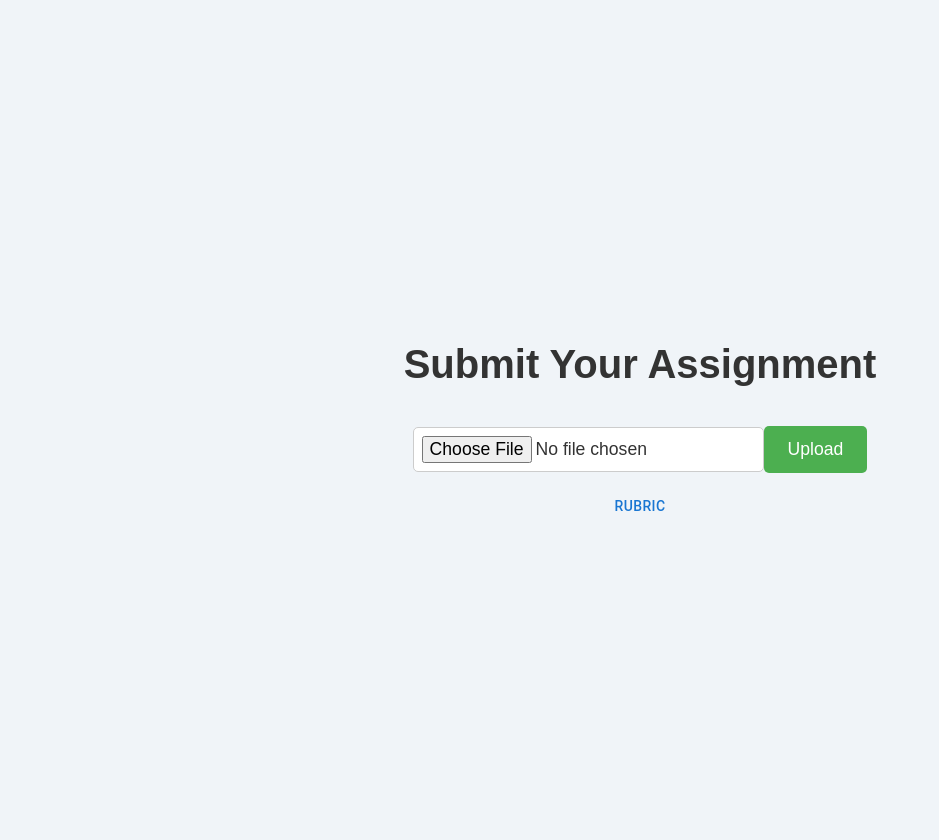
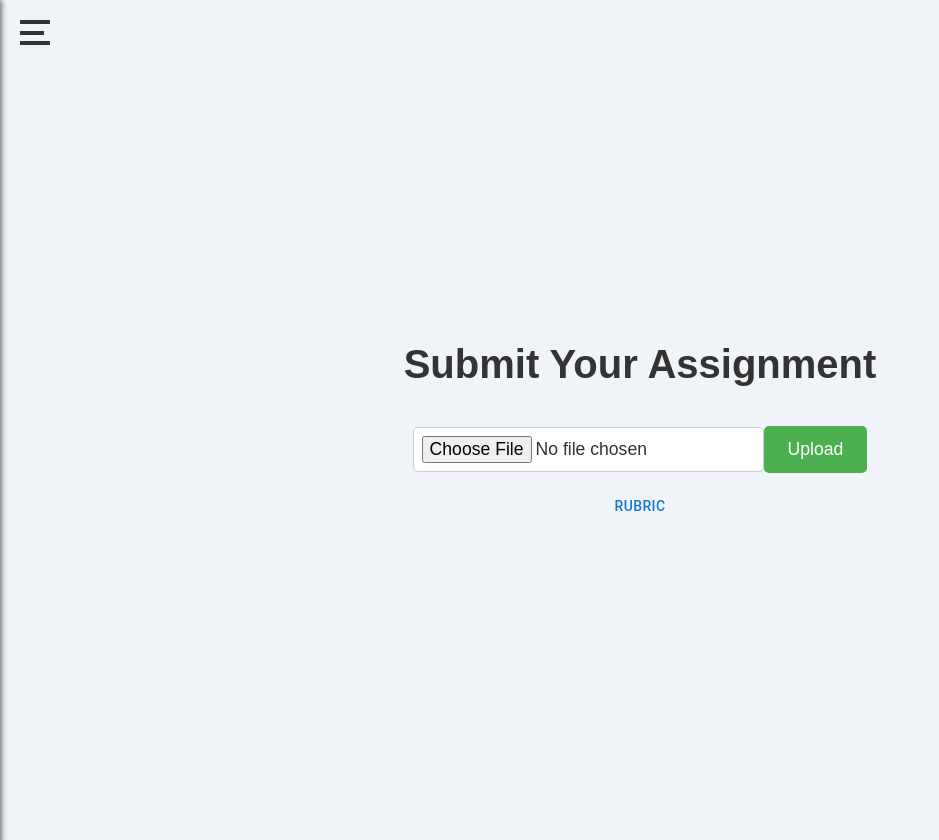
Before and after one commit to anshulmallick/GradeDevils, a React (Create React App) app in the folder frontend/: page / in a window 1280 px wide. Shown: the whole page, without its empty margins (0-939 px from the left). Built offline with nearby package versions, Linux system fonts and the light colour scheme.

Commit message:
Added Menu to the app

```diff
--- a/frontend/src/App.js
+++ b/frontend/src/App.js
@@ -3,6 +3,9 @@ import axios from 'axios';
 import Rubric from './Rubric'; // Import the Rubric component
 
 import './App.css'; // We'll add custom styles here
+
+import Menu from './Menu';
+
 
 function App() {
   const [file, setFile] = useState(null);
@@ -54,6 +57,7 @@ function App() {
   return (
     <div className="App">
 
+      <Menu />
       <h1 className="title">Submit Your Assignment</h1>
       <form onSubmit={handleSubmit}>
         <input type="file" accept="application/pdf" onChange={handleFileChange} className="file-input" />
--- /dev/null
+++ b/frontend/src/Menu.css
@@ -0,0 +1,103 @@
+/* Burger Icon Styling */
+.burger-icon {
+    position: fixed; /* Fixed positioning to stay on screen */
+    top: 20px;
+    left: 20px;
+    width: 30px;
+    height: 25px;
+    display: flex;
+    flex-direction: column;
+    justify-content: space-between;
+    cursor: pointer;
+    z-index: 1000; /* High z-index to stay above other content */
+  }
+
+  .line {
+    width: 100%;
+    height: 4px;
+    background-color: #333;
+    transition: all 0.3s ease;
+  }
+
+  .open {
+    background-color: #fff; /* Change color when open */
+  }
+
+  .line:nth-child(2) {
+    width: 80%;
+  }
+
+  .open:nth-child(1) {
+    transform: rotate(45deg) translate(6px, 6px);
+  }
+
+  .open:nth-child(2) {
+    opacity: 1;
+  }
+
+  .open:nth-child(3) {
+    transform: rotate(-45deg) translate(6px, -6px);
+  }
+
+  /* Sidebar styling */
+  .sidebar {
+    position: fixed; /* Fixed to prevent content shifting */
+    top: 0;
+    left: -250px;
+    height: 100%;
+    width: 250px;
+    background-color: #333;
+    color: white;
+    padding-top: 60px;
+    transition: left 0.3s ease; /* Smooth sliding transition */
+    box-shadow: 2px 0 5px rgba(0, 0, 0, 0.5);
+    z-index: 1000; /* Ensure sidebar is above content */
+  }
+
+  .sidebar.open {
+    left: 0; /* Slide the sidebar in */
+  }
+
+  .sidebar ul {
+    list-style-type: none;
+    padding: 0;
+  }
+
+  .sidebar-item {
+    padding: 15px 20px;
+    font-size: 1.2rem;
+    border-bottom: 1px solid rgba(255, 255, 255, 0.1);
+    cursor: pointer;
+  }
+
+  .sidebar-item:hover {
+    background-color: #575757;
+  }
+
+  /* Overlay to close the sidebar when clicked outside */
+  .overlay {
+    position: fixed;
+    top: 0;
+    left: 0;
+    width: 100%;
+    height: 100%;
+    background-color: rgba(0, 0, 0, 0.5);
+    z-index: 900; /* Place the overlay just behind the sidebar */
+  }
+
+  /* App content should not shift when sidebar is opened */
+  .App {
+    transition: all 0.3s ease; /* Smooth transition */
+    z-index: 1; /* Ensure App content is below the sidebar */
+  }
+
+  /* Responsive design */
+  @media (max-width: 600px) {
+    .title {
+      font-size: 2rem;
+    }
+    .submit-button {
+      font-size: 1rem;
+      padding: 0.6rem 1.2rem;
+    }
+  }
--- /dev/null
+++ b/frontend/src/Menu.js
@@ -0,0 +1,37 @@
+import React, { useState } from 'react';
+import './Menu.css'; // Separate CSS for styling
+
+const Menu = () => {
+  const [isOpen, setIsOpen] = useState(false); // Menu open state
+
+  // Toggle the menu's open state
+  const toggleMenu = () => {
+    setIsOpen(!isOpen);
+  };
+
+  return (
+    <div className="menu-container">
+      {/* Burger Icon */}
+      <div className="burger-icon" onClick={toggleMenu}>
+        <div className={isOpen ? "line open" : "line"}></div>
+        <div className={isOpen ? "line open" : "line"}></div>
+        <div className={isOpen ? "line open" : "line"}></div>
+      </div>
+
+      {/* Sidebar */}
+      <div className={isOpen ? "sidebar open" : "sidebar"}>
+        <ul>
+          <li className="sidebar-item">Assignment 1</li>
+          <li className="sidebar-item">Assignment 2</li>
+          <li className="sidebar-item">Assignment 3</li>
+          <li className="sidebar-item">Assignment 4</li>
+        </ul>
+      </div>
+
+      {/* Overlay to close the menu */}
+      {isOpen && <div className="overlay" onClick={toggleMenu}></div>}
+    </div>
+  );
+};
+
+export default Menu;
```
